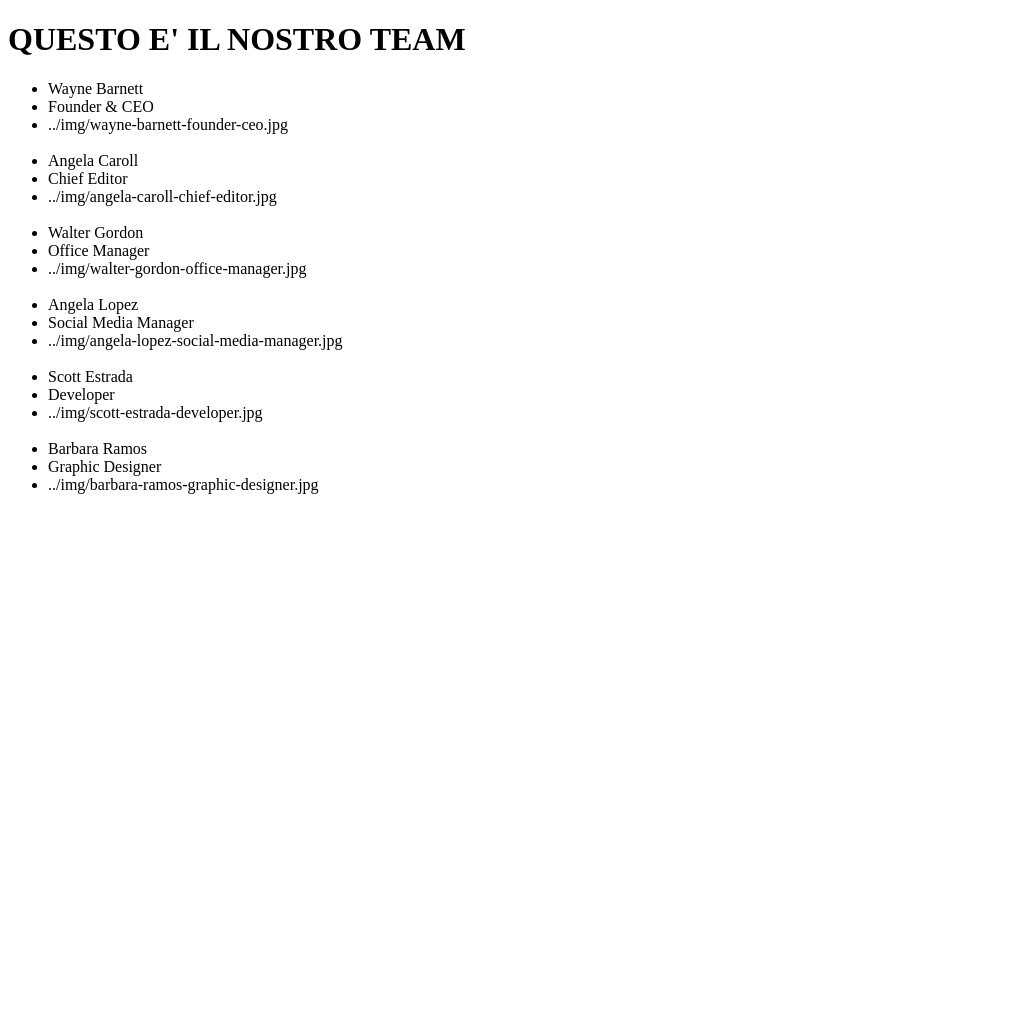
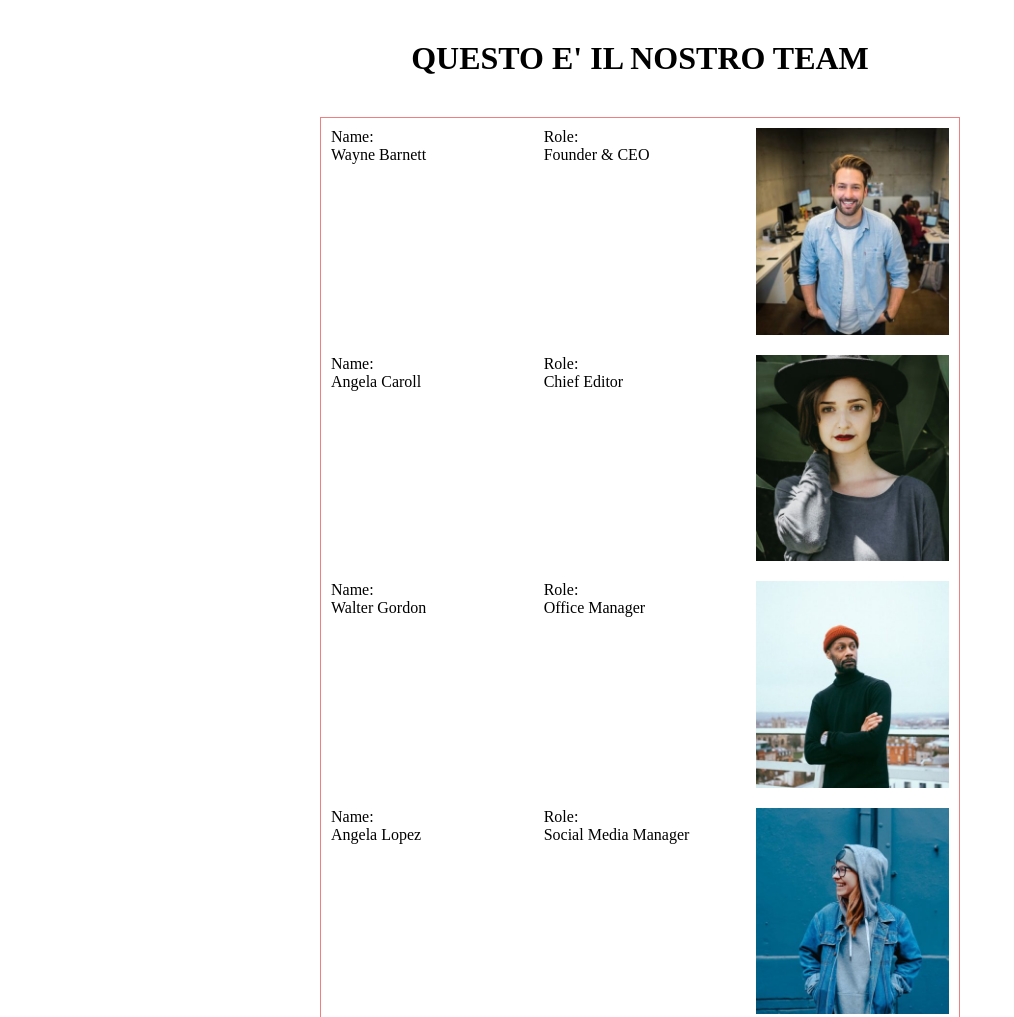
Before and after one commit to robpap96/js-our-team, a plain HTML site: page index.html in a window 1280 px wide. Shown: the top 1017 px of the page, without its empty margins (0-1014 px from the left). Before the commit the page ends 800 px from the top, so only its background shows below. Drawn offline with Linux system fonts and the light colour scheme.

Commit message:
fatti i bonus(non proprio bellissimo da vedere)

```diff
--- a/css/style.css
+++ b/css/style.css
@@ -0,0 +1,34 @@
+*{
+    box-sizing: border-box;
+    margin: 0;
+    padding: 0;
+}
+.container {
+    width: 50%;
+    margin: auto;
+}
+
+h1{
+    text-align: center;
+    padding: 2.5rem;
+}
+
+ul{
+    list-style: none;
+
+}
+.card {
+    display: flex;
+    flex-wrap: wrap;
+    border: 1px solid lightcoral;
+
+}
+li {
+    display: flex;
+    flex-direction: column;
+    width: calc(100% / 3);
+    padding: 10px;
+}
+img {
+    width: 100%;
+}
--- a/index.html
+++ b/index.html
@@ -10,9 +10,12 @@
 <body>
 
     <h1>QUESTO E' IL NOSTRO TEAM</h1>
-    <ul id="list-item">
 
-    </ul>
+    <div class="container">
+        <ul id="list-item" class="card">
+
+        </ul>
+    </div>
     <script src="js/main.js"></script>
 </body>
 </html>
--- a/js/main.js
+++ b/js/main.js
@@ -58,13 +58,15 @@ for(let key in team) {
 
     const member = `
         <li>
+            Name:<br>
             ${team[key].nome}
         </li>
         <li>
+            Role:<br>
             ${team[key].ruolo}
         </li>
         <li>
-            ${team[key].foto}
+            <img src="${team[key].foto}">
         </li> <br>
 
     `;
```
